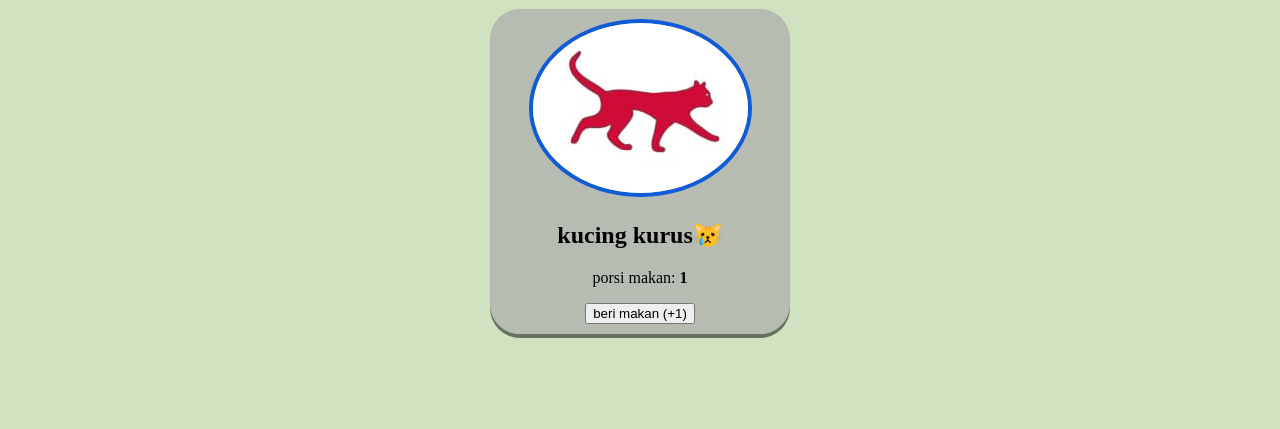
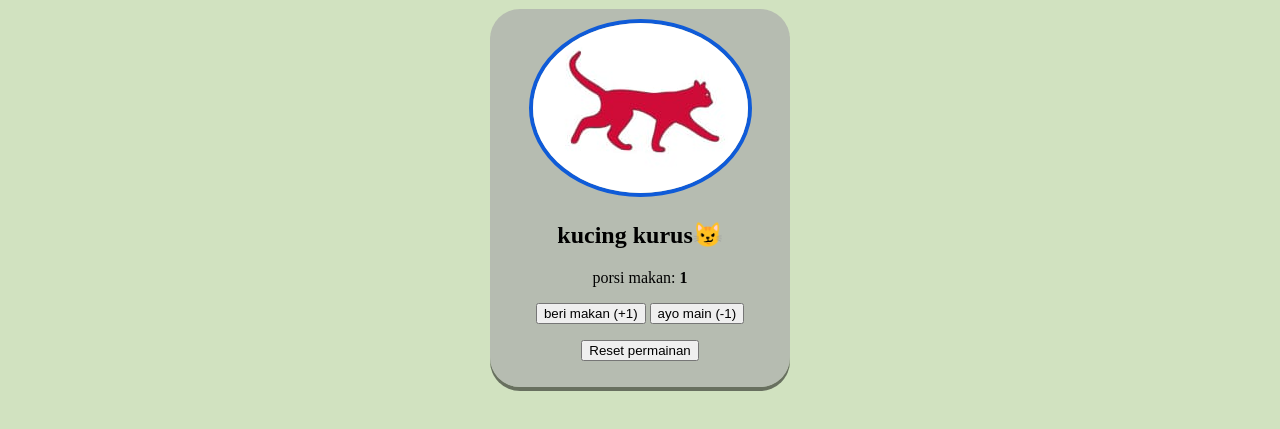
Before and after one commit to sm4213858-prog/Latihan2, a plain HTML site: page minigame.html in a window 1280 px wide. Both pictures are taken after a click on the button "beri makan (+1)". Shown: the part 133-562 px from the top of the page. Drawn offline with Linux system fonts and the light colour scheme.

Commit message:
menambah ajak main dan riset

```diff
--- a/minigame.html
+++ b/minigame.html
@@ -25,6 +25,11 @@
     <p>porsi makan: <b id="teks-porsi">0</b></p>
 
     <button onclick="beriMakan()">beri makan (+1)</button>
+    <button onclick="ajakMain()">ayo main (-1)</button>
+
+    <p>
+      <button onclick="reset()">Reset permainan</button>
+    </p>
   </div>
 
   <!-- menghubungkan ke file javascript terpisah -->
--- a/minigame.js
+++ b/minigame.js
@@ -6,6 +6,26 @@ function beriMakan() {
   // Tambah porsi makan +1
   porsi = porsi + 1
 
+  updateTampilan()
+}
+
+// fusngsi untuk mengajak main kucing (porsi dikurangi 1)
+function ajakMain() {
+  // mengurangi porsi 1 tapi cegah jangan sampai negatif
+  if (porsi > 0) {
+    porsi = porsi - 1
+  }
+
+  updateTampilan()
+}
+
+function reset() {
+  porsi= 0
+
+  updateTampilan()
+}
+//fusngsi untuk memperbarui tampilan html
+function updateTampilan() {
   // update anhka porsi makan
   document.getElementById('teks-porsi').innerText = porsi
 
@@ -22,7 +42,11 @@ function beriMakan() {
     // menampilkan tulisan kucing sedang
     document.getElementById('status-kucing').innerText = "kucing sedang😼"
 
+  } else {
+    // ganti gambar kucing menjadi kucing kurus
+    document.getElementById('foto-kucing').src = "kucing1.jpg"
+
+    // menampilkan tulisan kucing kurus
+    document.getElementById('status-kucing').innerText = "kucing kurus😼"
   }
-
-
 }
```
Also changed, not shown: galeri.html (+1 -0 lines).
